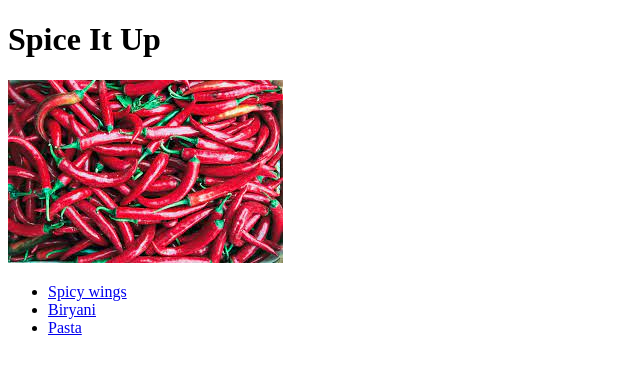
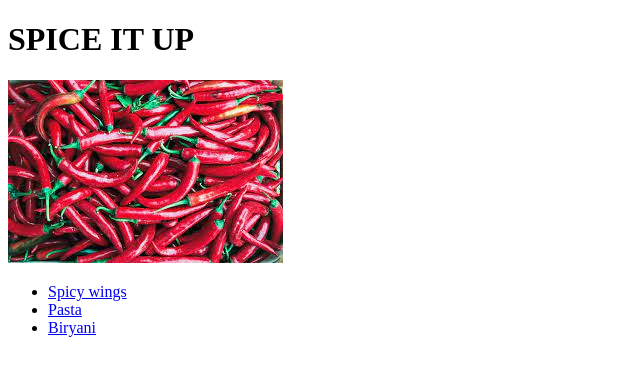
Before and after one commit to Mysticprojects/odin-recipes, a plain HTML site: page index.html in a window 1280 px wide. Shown: the whole page, without its empty margins (0-640 px from the left). Drawn offline with Linux system fonts and the light colour scheme.

Commit message:
Complete project

```diff
--- a/index.html
+++ b/index.html
@@ -7,12 +7,12 @@
     <title>Sabroso Foods</title>
 </head>
 <body>
-    <h1>Spice It Up</h1>
+    <h1>SPICE IT UP</h1>
     <img src='images/spices.jpeg' alt="spice" >
     <ul>
         <li><a href="recipes/wings.html">Spicy wings</a></li>
-        <li><a href="recipes/pasta.html">Biryani</a></li>
-        <li><a href="recipes/biryani.html">Pasta</a></li>
+        <li><a href="recipes/pasta.html">Pasta</a></li>
+        <li><a href="recipes/biryani.html">Biryani</a></li>
       </ul>
 </body>
 </html>
```
Also changed, not shown: recipes/biryani.html (+1 -1 lines), recipes/pasta.html (+1 -1 lines).
